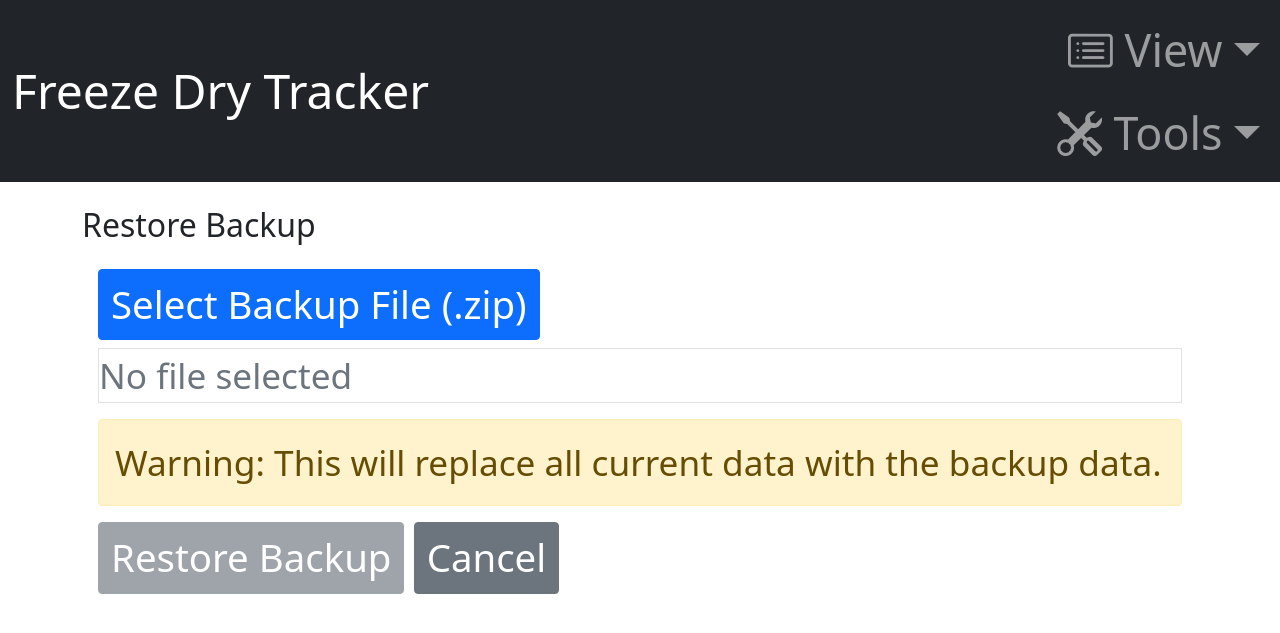
After one commit to mkrzywonski/fdtracker, a Flask app: page /restore in a window 1280 px wide. The commit adds this page. Shown: the top 633 px of the page. Run offline with Flask 3, Linux system fonts and the light colour scheme.

Commit message:
Added Backup/Restore

```diff
--- a/app.py
+++ b/app.py
@@ -5,6 +5,10 @@ from datetime import datetime
 from io import BytesIO
 from urllib.parse import urlparse
 import configparser
+from zipfile import ZipFile, BadZipFile
+import shutil
+import hashlib
+import json
 
 # Third-party imports
 from flask import (
@@ -670,11 +674,171 @@ def water_volume_imperial(grams):
     quarts = cups / 4  # 4 cups = 1 quart
     return f"{quarts:.1f}qt"
 
-
 def water_volume_metric(grams):
     if grams >= 1000:
         return f"{grams/1000:.1f}L"
     return f"{grams:.0f}ml"
+
+def calculate_backup_hash(db_path, jpg_files):
+    """Calculate a hash of the database and jpg files"""
+    hasher = hashlib.sha256()
+
+    # Hash database content
+    with open(db_path, 'rb') as f:
+        hasher.update(f.read())
+
+    # Hash jpg files in sorted order for consistency
+    for jpg_file in sorted(jpg_files):
+        with open(jpg_file, 'rb') as f:
+            hasher.update(f.read())
+
+    return hasher.hexdigest()
+
+@app.route('/backup')
+def create_backup():
+    db_path = os.path.join(app.instance_path, 'freezedry.db')
+
+    # Quiesce database
+    db.session.commit()
+    db.session.remove()
+    db.engine.dispose()
+
+    # Get list of jpg files
+    jpg_files = []
+    for root, _, files in os.walk(UPLOAD_FOLDER):
+        for file in files:
+            if file.lower().endswith('.jpg'):
+                jpg_files.append(os.path.join(root, file))
+
+    # Calculate hash
+    backup_hash = calculate_backup_hash(db_path, jpg_files)
+
+    # Create backup with manifest
+    backup = BytesIO()
+    with ZipFile(backup, 'w') as zip_file:
+        # Add database
+        zip_file.write(db_path, 'freezedry.db')
+
+        # Add jpg files
+        for file_path in jpg_files:
+            arcname = os.path.relpath(file_path, start='.')
+            zip_file.write(file_path, arcname)
+
+        # Add manifest with hash
+        manifest = {
+            'hash': backup_hash,
+            'timestamp': datetime.now().isoformat()
+        }
+        zip_file.writestr('manifest.json', json.dumps(manifest))
+
+    backup.seek(0)
+    return send_file(
+        backup,
+        mimetype='application/zip',
+        as_attachment=True,
+        download_name=f'fdtracker_backup_{datetime.now().strftime("%Y%m%d")}.zip'
+    )
+
+import magic  # For file type detection
+
+def validate_backup_contents(zip_file):
+    """Validate all files in the backup archive"""
+    valid_files = {'freezedry.db', 'manifest.json'}
+    uploads_prefix = 'static/uploads/'
+
+    # Check that all required files exist
+    found_files = set(name for name in zip_file.namelist() if '/' not in name)
+    missing_files = valid_files - found_files
+    if missing_files:
+        return False, f"Missing required files: {', '.join(missing_files)}"
+
+    # Validate each file
+    for file_path in zip_file.namelist():
+        if file_path == 'freezedry.db':
+            content = zip_file.read(file_path)
+            mime = magic.from_buffer(content, mime=True)
+            if mime != 'application/x-sqlite3':
+                return False, "Invalid database file format"
+
+        elif file_path == 'manifest.json':
+            continue
+
+        elif file_path.startswith(uploads_prefix) and file_path.lower().endswith('.jpg'):
+            content = zip_file.read(file_path)
+            mime = magic.from_buffer(content, mime=True)
+            if mime not in ('image/jpeg', 'image/jpg'):
+                return False, f"Invalid image format: {file_path}"
+
+        else:
+            return False, f"Unexpected file in backup: {file_path}"
+
+    return True, None
+
+
+@app.route('/restore', methods=['GET', 'POST'])
+def restore_backup():
+    if request.method == 'GET':
+        return render_template('restore_backup.html')
+
+    if 'backup_file' not in request.files:
+        return render_template('restore_backup.html', error="No backup file provided")
+
+    backup = request.files['backup_file']
+
+    if backup.filename == '':
+        return render_template('restore_backup.html', error="No file selected")
+
+    try:
+        with ZipFile(backup, 'r') as zip_file:
+            # Validate all files before extraction
+            is_valid, error_msg = validate_backup_contents(zip_file)
+            if not is_valid:
+                return render_template('restore_backup.html', error=error_msg)
+
+            # Extract to temp directory for hash validation
+            zip_file.extractall('restore_temp')
+
+            # Read manifest
+            with open('restore_temp/manifest.json') as f:
+                manifest = json.load(f)
+
+            # Get jpg files
+            jpg_files = []
+            for root, _, files in os.walk('restore_temp/static/uploads'):
+                for file in files:
+                    if file.lower().endswith('.jpg'):
+                        jpg_files.append(os.path.join(root, file))
+
+            # Verify hash
+            current_hash = calculate_backup_hash(
+                'restore_temp/freezedry.db',
+                jpg_files
+            )
+            if current_hash != manifest['hash']:
+                return render_template('restore_backup.html',
+                    error="Invalid backup: File verification failed")
+
+            # Close database connections
+            db.session.remove()
+            db.engine.dispose()
+
+            # Restore files
+            db_path = os.path.join(app.instance_path, 'freezedry.db')
+            shutil.copy2('restore_temp/freezedry.db', db_path)
+            shutil.rmtree(UPLOAD_FOLDER)
+            shutil.copytree('restore_temp/static/uploads', UPLOAD_FOLDER)
+
+    except (BadZipFile, json.JSONDecodeError, KeyError):
+        return render_template('restore_backup.html',
+            error="Invalid backup file format")
+    finally:
+        shutil.rmtree('restore_temp', ignore_errors=True)
+
+    # Reconnect to database
+    db.create_all()
+
+    return redirect(url_for('view_batches'))
+
 
 
 if __name__ == '__main__':
--- a/requirements.txt
+++ b/requirements.txt
@@ -3,3 +3,4 @@ flask_sqlalchemy
 qrcode
 reportlab
 pillow
+python-magic
--- /dev/null
+++ b/static/styles.css
@@ -0,0 +1,119 @@
+body {
+    font-size: 1.4rem;
+}
+
+.navbar-brand {
+    font-size: 3.0rem !important;
+}
+
+.nav-link {
+    font-size: 2.8rem !important;
+}
+
+.dropdown-item {
+    font-size: 2.8rem !important;
+    padding-top: 1rem;
+    padding-bottom: 1rem;
+}
+
+.container {
+    font-size: 2.0rem;
+}
+
+.badge {
+    font-size: 2.0rem;
+}
+
+.form-label {
+    font-size: 2.5rem;
+}
+
+.form-control {
+    font-size: 2.5rem;
+}
+
+.form-select {
+    font-size: 2.2rem;
+}
+
+.form-title {
+    font-size: 2.8rem !important;
+}
+
+.card-title {
+    font-size: 2.6rem !important;
+}
+
+.card-header {
+    font-size: 2.6rem !important;
+}
+
+.batch-name {
+    font-size: 2.4rem !important;
+}
+
+.card {
+    border: 5px;
+}
+
+.card-text {
+    font-size: 2.2rem;
+}
+
+.card-body {
+    font-size: 2.2rem;
+}
+
+.btn {
+    font-size: 2.4rem;
+}
+
+.checkbox {
+    width: 30px;
+    height: 30px;
+    cursor: pointer;
+    border: 3px solid black;
+}
+
+.checkbox-label {
+    font-size: 2.4rem;
+}
+
+mark {
+    padding: 0;
+    margin: 0;
+    line-height: inherit;
+    font-weight: inherit;
+    background-color: rgb(255, 242, 0);
+    color: black;
+}
+
+input.form-control,
+select.form-control,
+textarea.form-control {
+    border-width: 2px;
+    border-color: #000000;
+}
+
+input.form-control:focus,
+select.form-control:focus,
+textarea.form-control:focus {
+    border-width: 3px;
+    border-color: #007bff;
+    box-shadow: 0 0 5px rgba(0, 123, 255, 0.5);
+}
+
+img#preview {
+    max-width: 100%;
+    height: auto;
+}
+
+.navbar-toggler {
+    padding: 0.75rem;  /* Increase padding around the icon */
+    margin: 0.75rem;    /* Add some margin for spacing */
+}
+
+.navbar-toggler-icon {
+    width: 3em;        /* Make the icon larger */
+    height: 3em;       /* Make the icon larger */
+}
--- a/templates/base.html
+++ b/templates/base.html
@@ -6,123 +6,13 @@
     <meta name="format-detection" content="telephone=no">
     <meta name="msapplication-tap-highlight" content="no">
     <link href="https://cdn.jsdelivr.net/npm/bootstrap@5.1.3/dist/css/bootstrap.min.css" rel="stylesheet">
+    <link rel="stylesheet" href="https://cdn.jsdelivr.net/npm/bootstrap-icons@1.11.1/font/bootstrap-icons.css">
     <link rel="icon" type="image/svg+xml" href="{{ url_for('favicon') }}">
+    <link rel="stylesheet" href="{{ url_for('static', filename='styles.css') }}">
 
-
-    <style>
-        body {
-            font-size: 1.4rem;
-        }
-
-        .navbar-brand {
-            font-size: 3.0rem !important;
-        }
-
-        .nav-link {
-            font-size: 2.8rem !important;
-        }
-
-        .container {
-            font-size: 2.0rem;
-        }
-
-        .badge {
-            font-size: 2.0rem;
-        }
-
-        .form-label {
-            font-size: 2.5rem;
-        }
-
-        .form-control {
-            font-size: 2.5rem;
-        }
-
-        .form-select {
-            font-size: 2.2rem;
-        }
-        .form-title {
-            font-size: 2.8rem !important;
-        }
-
-        .card-title {
-            font-size: 2.6rem !important;
-        }
-
-        .card-header {
-            font-size: 2.6rem !important;
-        }
-
-        .batch-name {
-            font-size: 2.4rem !important;
-        }
-
-        .card {
-            border: 5px;
-        }
-
-        .card-text {
-            font-size: 2.2rem;
-        }
-
-        .card-body {
-            font-size: 2.2rem;
-        }
-
-        .btn {
-            font-size: 2.4rem;
-        }
-
-        .checkbox {
-            width: 30px;
-            height: 30px;
-            cursor: pointer;
-            border: 3px solid black;
-        }
-
-        .checkbox-label {
-            font-size: 2.4rem;
-        }
-
-        mark {
-            padding: 0;
-            margin: 0;
-            line-height: inherit;
-            font-weight: inherit;
-            background-color: rgb(255, 242, 0);
-            color: black;
-        }
-
-        input.form-control,
-        select.form-control,
-        textarea.form-control {
-            border-width: 2px;
-            /* Increase border thickness */
-            border-color: #000000;
-            /* Optional: Change border color to black for better visibility */
-        }
-
-        input.form-control:focus,
-        select.form-control:focus,
-        textarea.form-control:focus {
-            border-width: 3px;
-            /* Even thicker border when focused */
-            border-color: #007bff;
-            /* Optional: Highlight color when focused (Bootstrap primary blue) */
-            box-shadow: 0 0 5px rgba(0, 123, 255, 0.5);
-            /* Optional: Add glow effect */
-        }
-
-        img#preview {
-            max-width: 100%;
-            height: auto;
-        }
-
-    </style>
 </head>
-
 <body>
-    <nav class="navbar navbar-expand-sm navbar-dark bg-dark">
+    <nav class="navbar navbar-expand-lg navbar-dark bg-dark">
         <div class="container-fluid">
             <!-- Navbar brand aligned to the left -->
             <a class="navbar-brand" href="/">Freeze Dry Tracker</a>
@@ -136,17 +26,39 @@
             <!-- Navigation menu -->
             <div class="collapse navbar-collapse justify-content-end" id="navbarNav">
                 <ul class="navbar-nav flex-column align-items-end">
-                    <li class="nav-item">
-                        <a class="nav-link" href="{{ url_for('add_batch') }}">New Batch</a>
-                    </li>
-                    <li class="nav-item">
-                        <a class="nav-link" href="{{ url_for('view_batches') }}">View Batches</a>
-                    </li>
-                    <li class="nav-item">
-                        <a class="nav-link" href="{{ url_for('view_bags') }}">View Bags</a>
+                    <li class="nav-item dropdown">
+                        <a class="nav-link dropdown-toggle" href="#" id="settingsDropdown" role="button" data-bs-toggle="dropdown" aria-expanded="false">
+                            <i class="bi bi-card-list"></i> View</a>
+                        <ul class="dropdown-menu dropdown-menu-dark dropdown-menu-end" aria-labelledby="settingsDropdown">
+                            <li>
+                                <a class="dropdown-item" href="{{ url_for('view_batches') }}">
+                                    <img src="static/freezedryer.svg" class="pe-1" alt="" width="48" height="48">
+                                    Batches</a>
+                            </li>
+                            <li>
+                                <a class="dropdown-item" href="{{ url_for('view_bags') }}">
+                                <i class="bi bi-bag me-3"></i>Bags</a>
+                            </li>
+                        </ul>
+                    </li>                    <li class="nav-item dropdown">
+                        <a class="nav-link dropdown-toggle" href="#" id="settingsDropdown" role="button" data-bs-toggle="dropdown" aria-expanded="false">
+                            <i class="bi bi-tools"></i> Tools</a>
+                        <ul class="dropdown-menu dropdown-menu-dark dropdown-menu-end" aria-labelledby="settingsDropdown">
+                            <li>
+                                <a class="dropdown-item" href="{{ url_for('create_backup') }}">
+                                    <i class="bi bi-download"></i> Download Backup
+                                </a>
+                            </li>
+                            <li>
+                                <a class="dropdown-item" href="{{ url_for('restore_backup') }}">
+                                    <i class="bi bi-upload"></i> Restore Backup
+                                </a>
+                            </li>
+                        </ul>
                     </li>
                 </ul>
             </div>
+
         </div>
     </nav>
     <div class="container-fluid mt-4">
--- a/templates/edit_batch.html
+++ b/templates/edit_batch.html
@@ -81,7 +81,8 @@
             <li class="list-group-item d-flex justify-content-between align-items-center">
                 <div class="d-flex align-items-center">
                     <img src="{{ url_for('static', filename='uploads/' + photo.filename) }}" class="img-thumbnail me-3"
-                        style="max-width: 100px; max-height: 100px;" alt="Photo thumbnail">
+                        style="max-width: 100px; max-height: 100px;" alt="Photo thumbnail"
+                        onerror="this.outerHTML='<i class=\'bi bi-image text-muted me-3\' style=\'font-size: 100px; width: 100px;\'></i>'; this.parentElement.parentElement.querySelector('input[type=checkbox]').checked = true;">
                     <textarea class="form-control" id="caption-{{ photo.id }}" name="caption-{{ photo.id }}"
                         rows="1">{{ photo.caption }}</textarea>
                 </div>
--- /dev/null
+++ b/templates/restore_backup.html
@@ -0,0 +1,51 @@
+{% extends "base.html" %}
+{% block content %}
+<div class="container mt-4">
+    <h2>Restore Backup</h2>
+
+    {% if error %}
+    <div class="alert alert-danger">
+        {{ error }}
+    </div>
+    {% endif %}
+
+    <div class="card">
+        <div class="card-body">
+            <form method="POST" action="{{ url_for('restore_backup') }}" enctype="multipart/form-data">
+                <div class="mb-3">
+                    <label for="backup_file" class="btn btn-primary">Select Backup File (.zip)</label>
+                    <input class="form-control form-control-sm" type="file" id="backup_file" name="backup_file"
+                        accept=".zip" style="display: none;" required onchange="enableUpload(this)">
+                    <div id="filename" class="mt-2 text-muted border">No file selected</div>
+                </div>
+                <div class="alert alert-warning">
+                    Warning: This will replace all current data with the backup data.
+                </div>
+                <button type="submit" id="upload-button" class="btn btn-secondary" disabled>Restore Backup</button>
+                <a href="{{ url_for('view_batches') }}" class="btn btn-secondary">Cancel</a>
+            </form>
+        </div>
+    </div>
+</div>
+<script>
+    function enableUpload(input) {
+        const uploadButton = document.getElementById('upload-button');
+        const filenameDiv = document.getElementById('filename');
+
+        if (input.files && input.files[0]) {
+            // Show filename
+            filenameDiv.textContent = input.files[0].name;
+            // Enable the upload button
+            uploadButton.classList.remove('btn-secondary');
+            uploadButton.classList.add('btn-primary');
+            uploadButton.disabled = false;
+        } else {
+            // Reset the preview and disable the upload button
+            filenameDiv.textContent = '';
+            uploadButton.classList.remove('btn-primary');
+            uploadButton.classList.add('btn-secondary');
+            uploadButton.disabled = true;
+        }
+    }
+</script>
+{% endblock %}
```
Also changed, not shown: templates/batches.html (+16 -7 lines).
